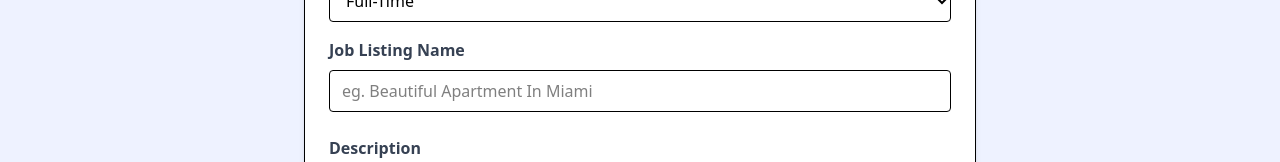
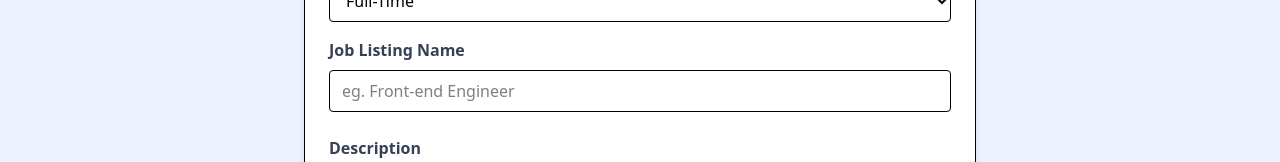
Before and after one commit to MorrisKM/React-project, a React (Vite) app: page /add-job in a window 1280 px wide. Shown: the part 321-483 px from the top of the page. Built offline with nearby package versions, Linux system fonts and the light colour scheme.

Commit message:
Update AddJobPage.jsx

```diff
--- a/src/pages/AddJobPage.jsx
+++ b/src/pages/AddJobPage.jsx
@@ -84,7 +84,7 @@ const AddJobPage = () => {
                 name="title"
                 onChange={handleChange}
                 className="border rounded w-full py-2 px-3 mb-2"
-                placeholder="eg. Beautiful Apartment In Miami"
+                placeholder="eg. Front-end Engineer"
                 required
               />
             </div>
```
